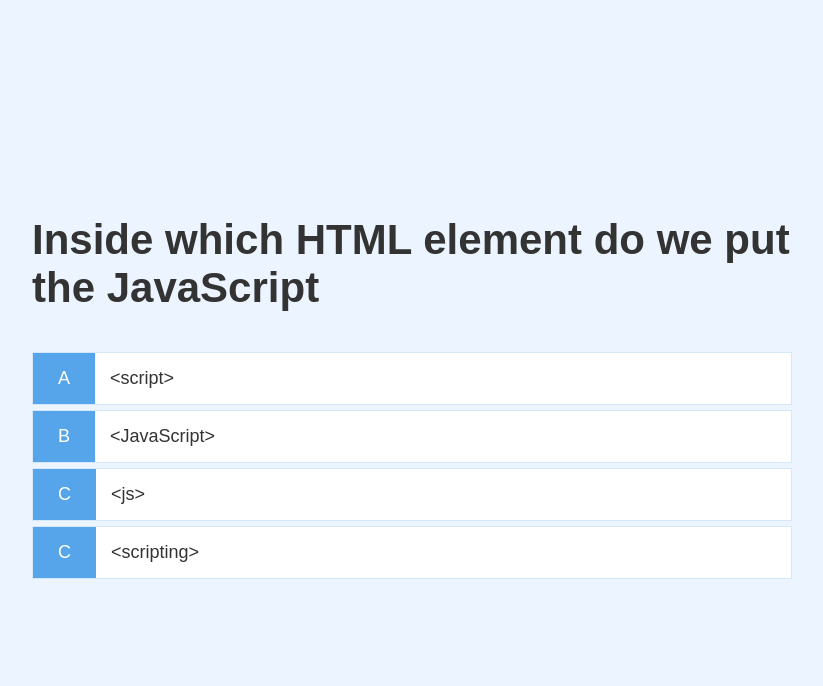
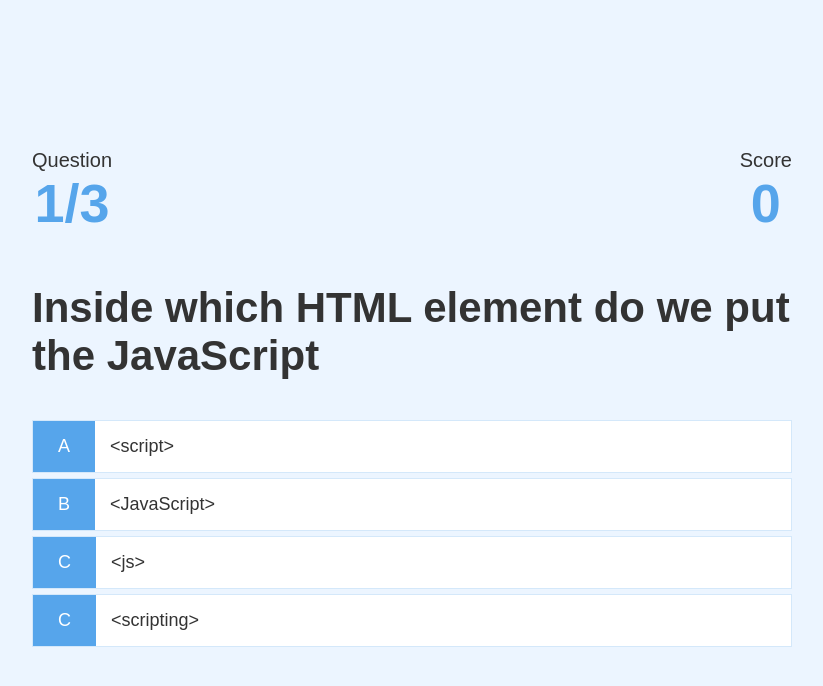
Before and after one commit to chamakhmakh/quiz-app, a plain HTML site: page game.html in a window 1280 px wide. Shown: the whole page, without its empty margins (228-1051 px from the left). Drawn offline with Linux system fonts and the light colour scheme.

Commit message:
create a head's up display

```diff
--- a/game.css
+++ b/game.css
@@ -31,3 +31,17 @@
 .incorrect {
     background-color: #dc3545;
 }
+
+#hud {
+    display: flex;
+    justify-content: space-between;
+}
+
+.hud-perfix {
+    text-align: center;
+    font-size: 2rem;
+}
+
+.hud-main-text {
+    text-align: center;
+}
--- a/game.html
+++ b/game.html
@@ -11,6 +11,22 @@
 <body>
     <div class="container">
         <div id="game" class="jusify-center flex-column">
+            <div id="hud">
+                <div id="hud-item">
+                    <p class="hud-perfix">
+                        Question
+                    </p>
+                    <h1 class="hud-main-text" id="questionCounter"></h1>
+                </div>
+                <div id="hud-item">
+                    <p class="hud-perfix">
+                        Score
+                    </p>
+                    <h1 class="hud-main-text" id="score">
+                        0
+                    </h1>
+                </div>
+            </div>
             <h2 id="question">What is the answer to this question?</h2>
             <div class="choice-container">
                 <p class="choice-prefix">A</p>
--- a/game.js
+++ b/game.js
@@ -1,5 +1,7 @@
 const question = document.getElementById("question");
 const choices = Array.from(document.getElementsByClassName("choice-text"));
+const questionCounterText = document.getElementById("questionCounter");
+const scoreText = document.getElementById("score");
 
 let currentQuestion = {};
 let acceptingAnswers = true;
@@ -63,6 +65,8 @@ getNewQuestion = () => {
     }
 
     questionCounter++;
+    questionCounterText.innerText = `${questionCounter}/${MAX_QUESTIONS}`;
+
     const questionIndex = Math.floor(Math.random() * availableQuestions.length);
     currentQuestion = availableQuestions[questionIndex];
     question.innerText = currentQuestion.question;
@@ -89,6 +93,11 @@ choices.forEach(choice => {
         if (selectedAnswer == currentQuestion.answer) {
             classToAplly = "correct";
         }
+
+        if (classToAplly === "correct") {
+            incrementScore(CORRECT_BONUS);
+        }
+
         // const classToAplly = selectedAnswer == currentQuestion.answer ? "correct" : "incorrect";
 
         selectedChoice.parentElement.classList.add(classToAplly);
@@ -98,6 +107,11 @@ choices.forEach(choice => {
             getNewQuestion();
         }, 1000);
     });
-})
+});
+
+incrementScore = num => {
+    score += num;
+    scoreText.innerText = score;
+}
 
 startGame();
```
